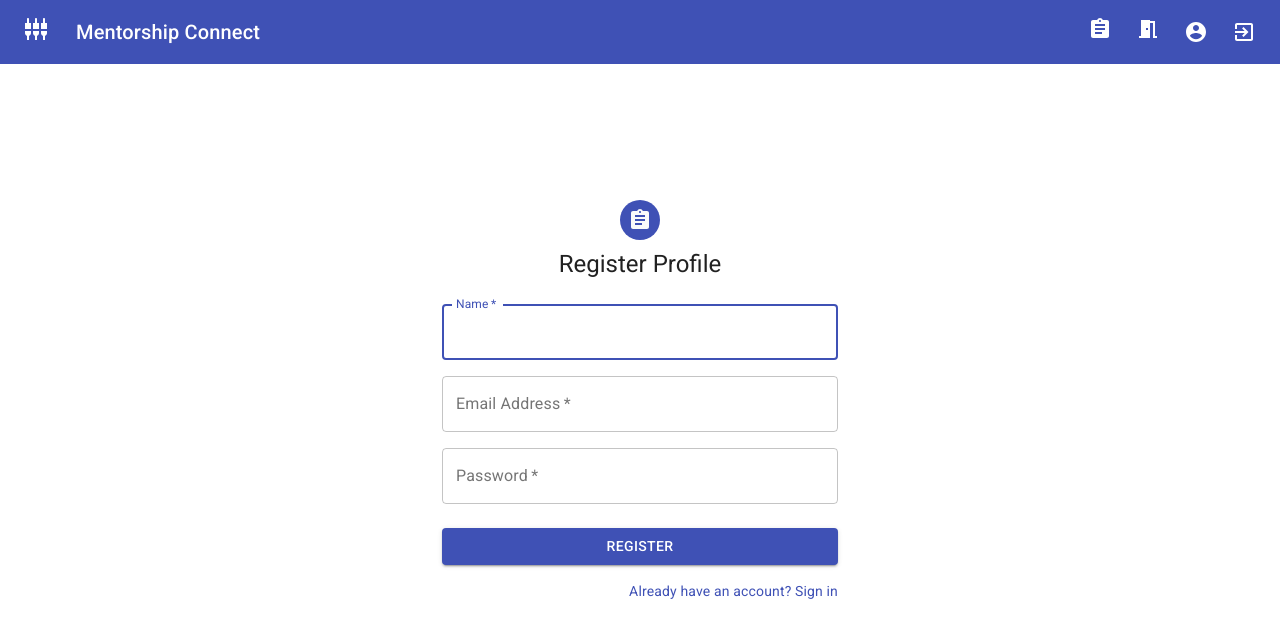
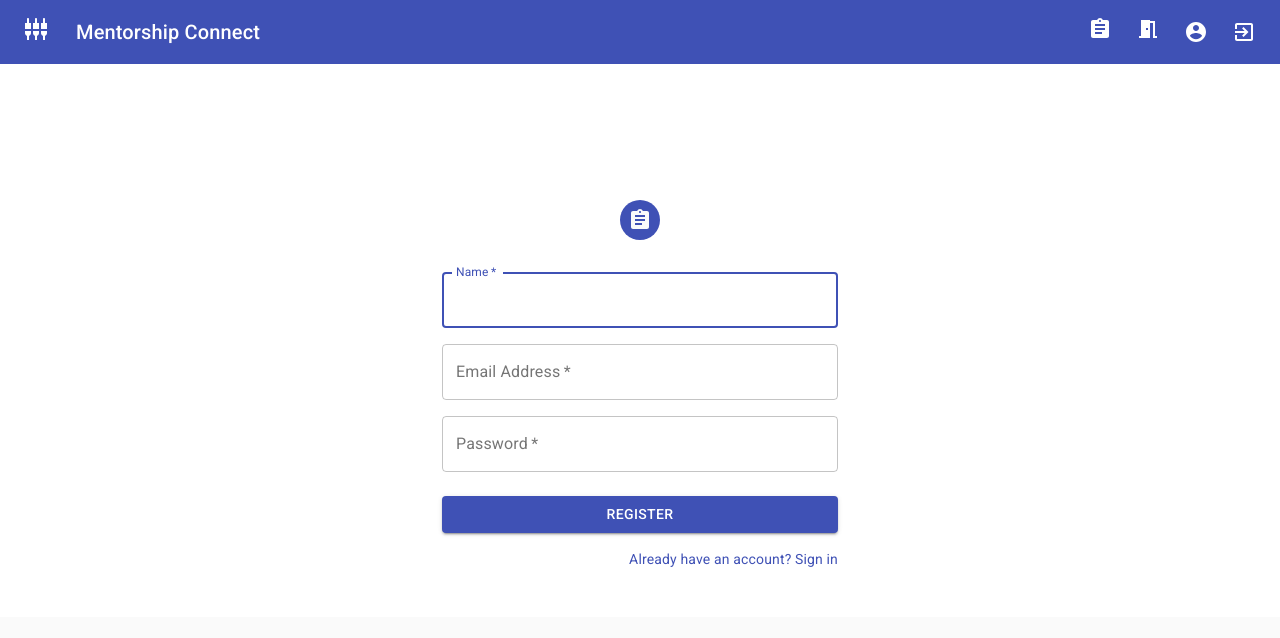
Before and after one commit to Mentorship-Connect/Hackweek-MC, a React (Create React App) app in the folder frontend/: page /register in a window 1280 px wide. Shown: the top 638 px of the page. Built offline with nearby package versions, Linux system fonts and the light colour scheme.

Commit message:
login and register updates

```diff
--- a/frontend/src/components/Login.js
+++ b/frontend/src/components/Login.js
@@ -71,9 +71,6 @@ function Login(props) {
             <Avatar className={classes.avatar}>
                 <LoginIcon />
             </Avatar>
-            <Typography component="h1" variant="h5">
-                Login
-            </Typography>
             <form className={classes.form} noValidate onSubmit={handleSubmit}>
                 <TextField
                     variant="outlined"
--- a/frontend/src/components/Register.js
+++ b/frontend/src/components/Register.js
@@ -66,9 +66,6 @@ const Register = props =>{
           <Avatar className={classes.avatar}>
             <RegisterIcon />
           </Avatar>
-          <Typography component="h1" variant="h5">
-            Register Profile
-          </Typography>
           <form className={classes.form} noValidate onSubmit={onSubmit}>
             <Grid container spacing={2}>
               <Grid item xs={12}>
```
